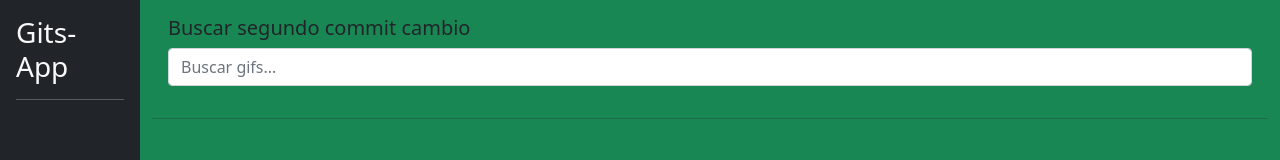
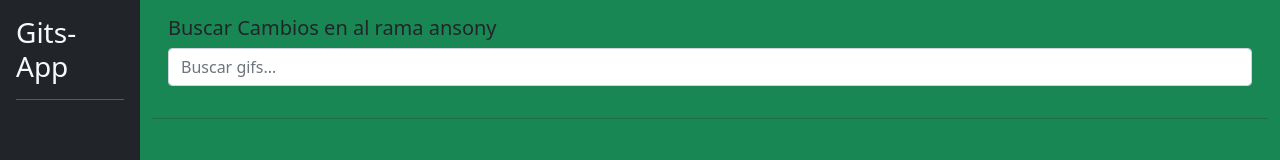
Before and after one commit to ansonyhm01/angular-curso, an Angular app: page / in a window 1280 px wide. Shown: the top 160 px of the page. Built offline with nearby package versions, Linux system fonts and the light colour scheme.

Commit message:
primer commit  en rama ansony

```diff
--- a/src/app/gifs/busqueda/busqueda.component.html
+++ b/src/app/gifs/busqueda/busqueda.component.html
@@ -1,4 +1,4 @@
-<h5>Buscar segundo commit cambio</h5>
+<h5>Buscar Cambios en al rama ansony</h5>
 <input
   type="text"
   class="form-control"
```
